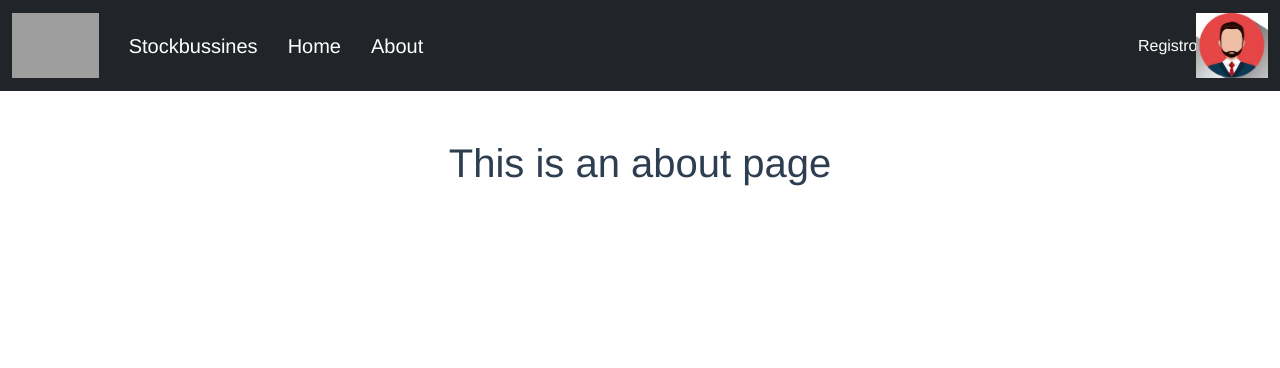
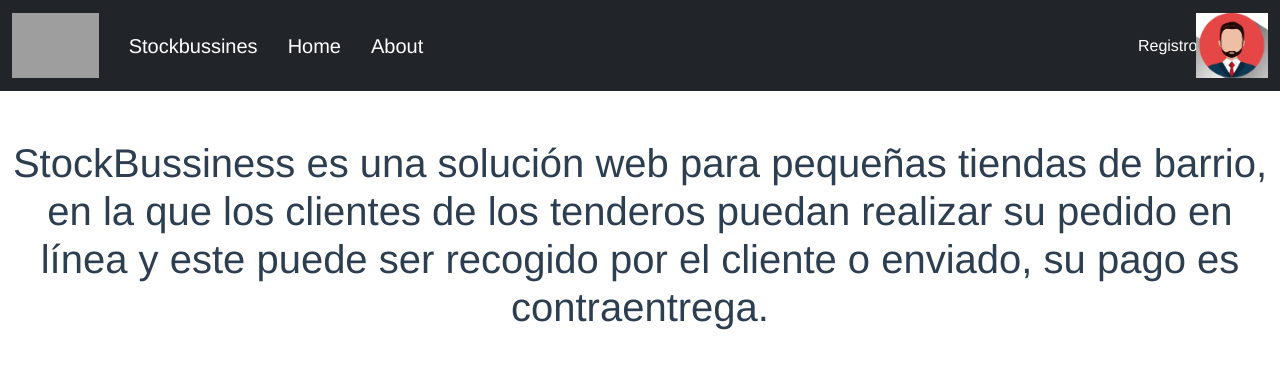
Before and after one commit to ui4054/stockbussiness, a Vue app: page /about in a window 1280 px wide. Shown: the top 368 px of the page. Built offline with nearby package versions, Linux system fonts and the light colour scheme; grey boxes are pictures that could not be loaded.

Commit message:
modificaciones About
Descripción tienda

```diff
--- a/src/App.vue
+++ b/src/App.vue
@@ -30,6 +30,7 @@
 
   </div>
 </template>
+
 
 <style>
 #navhome p{
--- a/src/views/About.vue
+++ b/src/views/About.vue
@@ -3,7 +3,7 @@
   <div class="about">
     <br><br>
 
-    <h1>This is an about page</h1>
+    <h1>StockBussiness es una solución web para pequeñas tiendas de barrio, en la que los clientes de los tenderos puedan realizar su pedido en línea y este puede ser recogido por el cliente o enviado, su pago es contraentrega.</h1>
     <img src="" >
     <p></p>
   </div>
```
